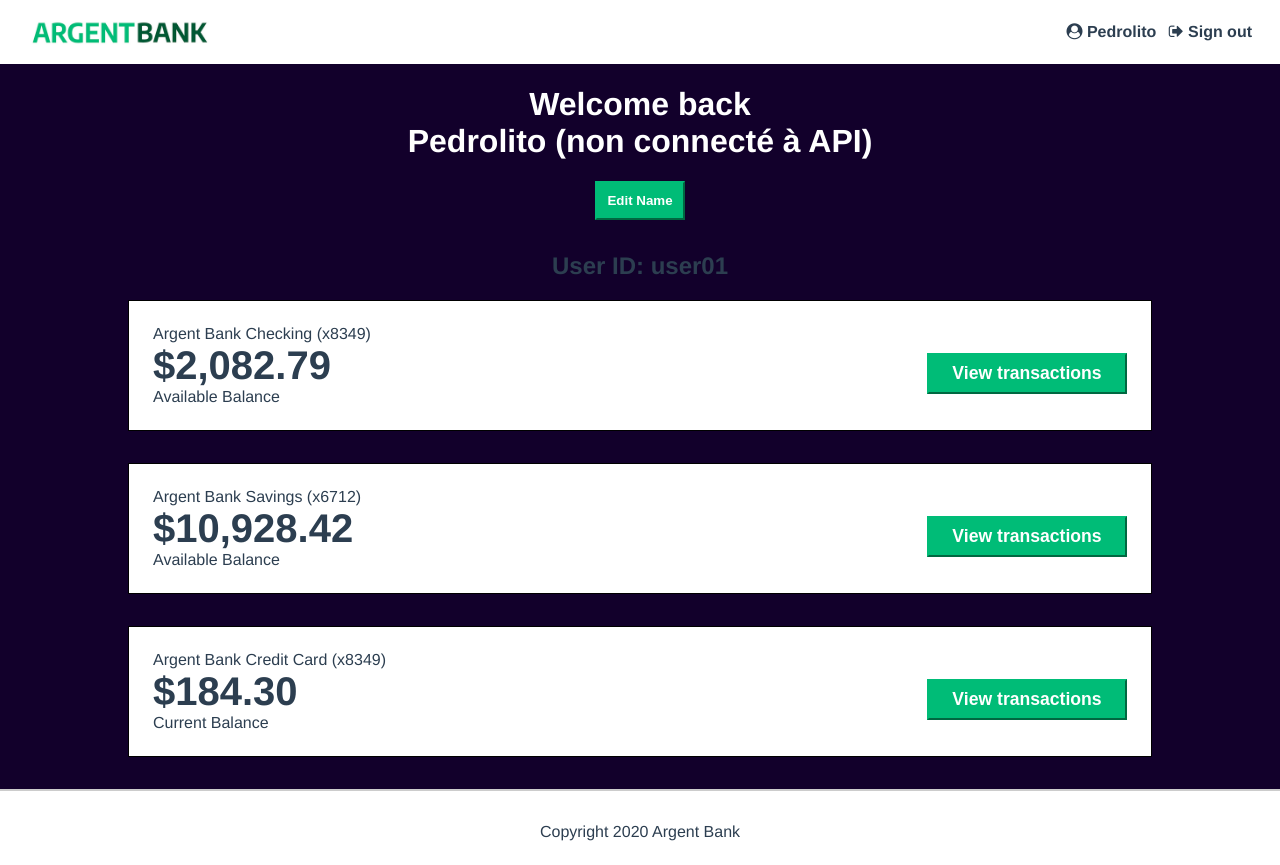
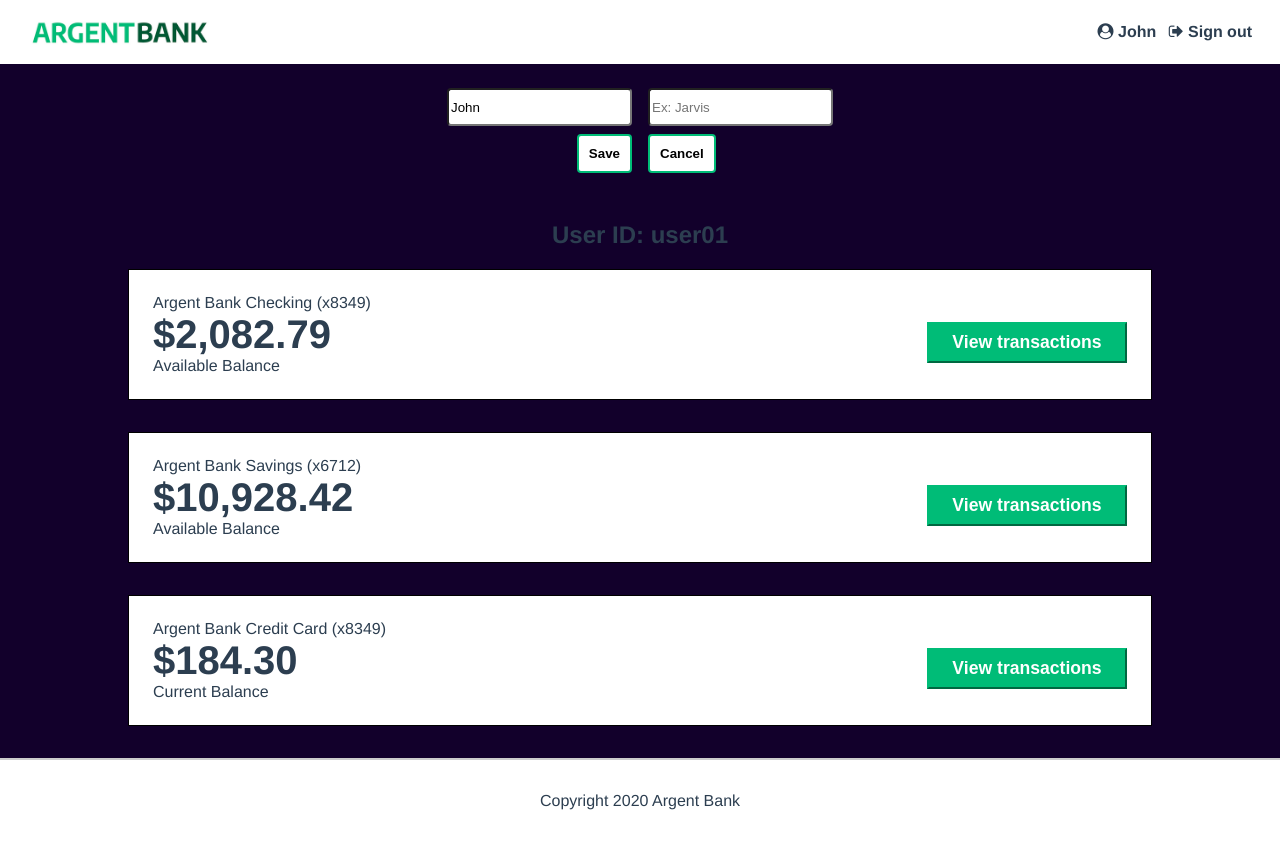
Before and after one commit to u-mughal/MUGHAL_13_08122023, a React (Vite) app in the folder front/: page /user in a window 1280 px wide. Both pictures are taken after a click on the button "Edit Name". After the commit the page ends 834 px from the top, so only its background shows below. Built offline with nearby package versions, Linux system fonts and the light colour scheme.

Commit message:
Installation redux toolkit + add du store + reducer

```diff
--- a/front/package.json
+++ b/front/package.json
@@ -12,12 +12,14 @@
   },
   "dependencies": {
     "@craco/craco": "^7.0.0-alpha.9",
+    "@reduxjs/toolkit": "^2.0.1",
     "axios": "^1.6.2",
     "craco-alias": "^3.0.1",
     "font-awesome": "^4.7.0",
     "normalize.css": "^8.0.1",
     "react": "^18.2.0",
     "react-dom": "^18.2.0",
+    "react-redux": "^9.0.4",
     "react-router-dom": "^6.21.0"
   },
   "devDependencies": {
--- /dev/null
+++ b/front/src/Components/UserHeader/UserHeader.css
@@ -0,0 +1,63 @@
+.header {
+  color: #fff;
+  margin-bottom: 2rem;
+}
+
+.edit-button {
+  border-color: #00bc77;
+  background-color: #00bc77;
+  color: #fff;
+  font-weight: bold;
+  padding: 10px;
+  cursor: pointer;
+  transition: all 0.3s ease-in-out;
+}
+
+.edit-button:hover {
+  background-color: #fff;
+  color: #00bc77;
+}
+
+.editNameContent {
+  display: flex;
+  flex-wrap: wrap;
+  justify-content: center;
+}
+
+.headerUserContentSave,
+.headerUserContentCancel {
+  display: flex;
+  flex-direction: column;
+  margin: 1rem 0.5rem;
+}
+
+.headerUserContentSave {
+  align-items: flex-end;
+}
+
+.headerUserContentCancel {
+  align-items: flex-start;
+}
+
+.headerUserContentSave input,
+.headerUserContentCancel input {
+  margin: 0.5rem 0;
+  height: 32px;
+  border-radius: 4px;
+}
+
+.secondary-button {
+  background-color: #fff;
+  border: 2px solid #00bc77;
+  padding: 10px;
+  width: fit-content;
+  font-weight: bold;
+  border-radius: 4px;
+  cursor: pointer;
+  transition: all 0.3s ease-in-out;
+}
+
+.secondary-button:hover {
+  background-color: #00bc77;
+  color: #fff;
+}
--- /dev/null
+++ b/front/src/Components/UserHeader/UserHeader.jsx
@@ -0,0 +1,72 @@
+import { useState } from "react";
+import { useDispatch, useSelector } from 'react-redux'
+import "./UserHeader.css"
+
+const UserHeader = () => {
+    const firstName = useSelector(state => state.Login.firstName);
+    // const lastName = useSelector(state => state.Login.lastName);
+    const dispatch = useDispatch();
+
+    const [editButton, setEditButton] = useState(false);
+    const [editedFirstName, setEditedFirstName] = useState(""); // État local pour stocker le prénom en cours d'édition
+
+    const editNameButton = () => {
+        setEditedFirstName(firstName);
+        setEditButton(true);
+    }
+
+    const saveNameButton = (e) => {
+        e.preventDefault();
+        dispatch({
+            type: "Login/changeFirstName",
+            payload: editedFirstName // Met à jour le prénom dans le Redux Store
+        });
+        setEditButton(false);
+    }
+
+    const cancelEdit = () => {
+        setEditButton(false);
+    }
+
+    return (
+        <div className="header">
+            {editButton ? (
+                <form className="editNameContent">
+                    <div className="headerUserContentSave">
+                        <input
+                            className="InputfirstName"
+                            type="text"
+                            placeholder="Ex: Tony"
+                            name="firstName"
+                            required
+                            value={editedFirstName} // Affiche la valeur en cours d'édition
+                            onChange={(e) => setEditedFirstName(e.target.value)}
+                        />
+                        <button className="secondary-button" onClick={saveNameButton}>
+                            Save
+                        </button>
+                    </div>
+                    <div className="headerUserContentCancel">
+                        <input
+                            className="inputLastName"
+                            type="text"
+                            placeholder="Ex: Jarvis"
+                            name="lastName"
+                            required
+                        />
+                        <button className="secondary-button" onClick={cancelEdit}>
+                            Cancel
+                        </button>
+                    </div>
+                </form>
+            ) : (
+                <>
+                    <h1>Welcome back <br /> {firstName} (non connecté à API)</h1>
+                    <button className="edit-button" onClick={editNameButton}>Edit Name</button>
+                </>
+            )}
+        </div>
+    );
+};
+
+export default UserHeader;
--- a/front/src/Components/UserIntro/UserIntro.css
+++ /dev/null
@@ -1,12 +0,0 @@
-.header {
-  color: #fff;
-  margin-bottom: 2rem;
-}
-
-.edit-button {
-  border-color: #00bc77;
-  background-color: #00bc77;
-  color: #fff;
-  font-weight: bold;
-  padding: 10px;
-}
--- a/front/src/Components/UserIntro/UserIntro.jsx
+++ /dev/null
@@ -1,12 +0,0 @@
-import "./UserIntro.css"
-
-const UserIntro = () => {
-    return (
-        <div className="header">
-            <h1>Welcome back <br /> Pedrolito (non connecté à API)</h1>
-            <button className="edit-button">Edit Name</button>
-        </div>
-    );
-};
-
-export default UserIntro;
--- a/front/src/Layout/Header/Header.jsx
+++ b/front/src/Layout/Header/Header.jsx
@@ -2,10 +2,14 @@ import { Link, useLocation } from "react-router-dom";
 import Logo from '@/assets/images/argentBankLogo.png';
 import 'font-awesome/css/font-awesome.min.css';
 import { accountService } from '@/_Services/AccountService.jsx'
+import { useSelector } from 'react-redux'
 
 import './Header.css'
 
 const Header = () => {
+
+    const par = useSelector(state => state.Login);
+
     // Obtenez l'URL actuelle
     const location = useLocation();
 
@@ -23,7 +27,7 @@ const Header = () => {
                 <div>
                     {isUserPage ? (
                         <>
-                        <Link className="main-nav-item" to="/"><i className="fa fa-user-circle"></i> Pedrolito </Link>
+                        <Link className="main-nav-item" to="/"><i className="fa fa-user-circle"></i> {par.firstName} </Link>
                         <Link className="main-nav-item" to="/home" onClick={logout}><i className="fa fa-sign-out"></i> Sign out </Link>
                         </>
                     ) : (
--- /dev/null
+++ b/front/src/MainStore.jsx
@@ -0,0 +1,11 @@
+import { configureStore } from "@reduxjs/toolkit"
+
+import { loginSlice } from "@/redux/loginSlice"
+import { authSlice } from "@/redux/authSlice"
+
+export const mainStore = configureStore({
+    reducer: {
+        Login: loginSlice.reducer,
+        Auth: authSlice.reducer,
+    }
+})
--- a/front/src/Pages/Admin/User/User.jsx
+++ b/front/src/Pages/Admin/User/User.jsx
@@ -1,6 +1,6 @@
 import { useEffect, useState } from "react";
 import Account from "@/Components/Account/Account";
-import UserIntro from "@/Components/UserIntro/UserIntro"
+import UserHeader from "@/Components/UserHeader/UserHeader"
 import { userService } from "@/_Services/UserService.jsx";
 
 const User = () => {
@@ -15,7 +15,7 @@ const User = () => {
 
     return (
         <>
-            <UserIntro />
+            <UserHeader />
             {userData && (
                 <div key={userData.userId}>
                     <h2>User ID: {userData.userId}</h2>
--- a/front/src/Pages/Auth/Login.jsx
+++ b/front/src/Pages/Auth/Login.jsx
@@ -3,16 +3,20 @@ import 'font-awesome/css/font-awesome.min.css';
 import './Login.css'
 import { useState } from "react";
 import { accountService } from "@/_Services/AccountService";
+import { useSelector } from 'react-redux'
 
 const Login = () => {
+
+    const par = useSelector(state => state.Auth);
+    console.log(par);
 
     let navigate = useNavigate();
     // const [login, setLogin] = useState('');
     // const [password, setPassword] = useState('');
 
     const [credentials, setCredentials] = useState({
-        email: 'tony@stark.com',
-        password: 'password123'
+        email: '',
+        password: ''
     })
 
     const onChange = (e) => {
--- /dev/null
+++ b/front/src/Redux/AuthSlice.jsx
@@ -0,0 +1,29 @@
+import { createSlice } from "@reduxjs/toolkit"
+
+export const authSlice = createSlice({
+    name: "Auth",
+    initialState: {
+        token: "",
+        isLogged: false,
+        rememberMe: false,
+    },
+    reducers: {
+        setAuthToken: (state, action) => {
+            state.authToken = action.payload;
+          },
+          //stocke l'etat de connexion
+          setIsLoggedIn: (state, action) => {
+            state.isLogged = action.payload;
+          },
+          clearAuthData: (state) => {
+            state.isLogged = false;
+            state.authToken = null;
+            state.rememberMe = false;
+            // Réinitialisez d'autres propriétés d'état liées à l'authentification si nécessaire
+          },
+          //stocke si il a cocher la case remember me
+          setRememberMe: (state, action) => {
+            state.rememberMe = action.payload;
+          },
+    }
+})
--- /dev/null
+++ b/front/src/Redux/LoginSlice.jsx
@@ -0,0 +1,17 @@
+import { createSlice } from "@reduxjs/toolkit"
+
+export const loginSlice = createSlice({
+    name: "Login",
+    initialState: {
+        firstName: "John",
+        lastName: "Doe"
+    },
+    reducers: {
+        changeFirstName: (state, action) => {
+            state.firstName = action.payload
+        },
+        changeLastName: (state, action) => {
+            state.lastName = action.payload
+        },
+    }
+})
--- a/front/src/main.jsx
+++ b/front/src/main.jsx
@@ -1,10 +1,14 @@
 import React from 'react'
 import ReactDOM from 'react-dom/client'
 import App from './App.jsx'
+import { Provider } from 'react-redux'
+import { mainStore } from '@/MainStore'
 import './main.css'
 
 ReactDOM.createRoot(document.getElementById('root')).render(
   <React.StrictMode>
-    <App />
+    <Provider store={mainStore}>
+      <App />
+    </Provider>
   </React.StrictMode>,
 )
```
Also changed, not shown: 1 other file (tests, documents, lock files or other folders).
